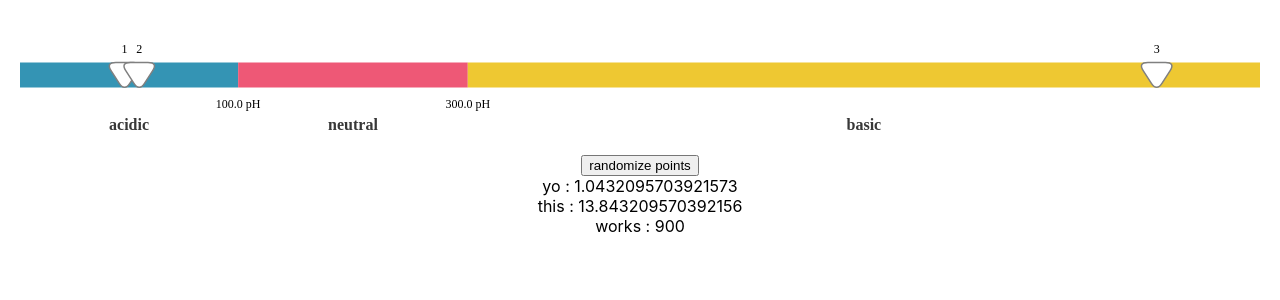
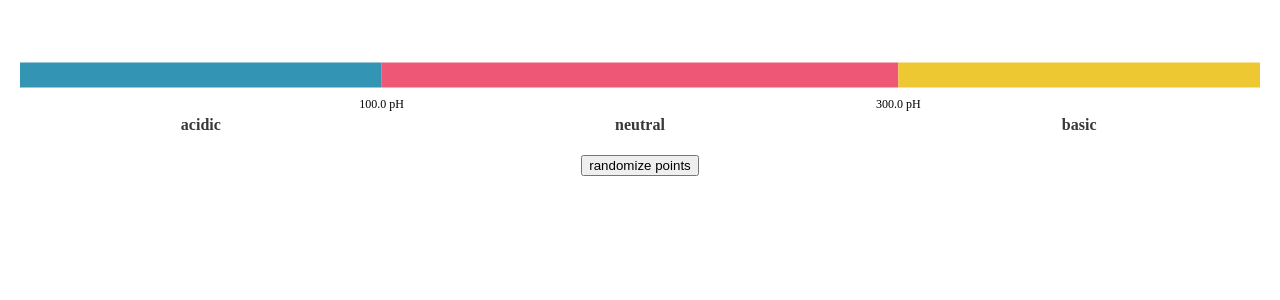
Before and after one commit to daee-kang/bulletgraph, a React (Create React App) app: page / in a window 1280 px wide. Shown: the top 300 px of the page. Built offline with nearby package versions, Linux system fonts and the light colour scheme.

Commit message:
Add created at on tooltip

```diff
--- a/src/App.js
+++ b/src/App.js
@@ -3,11 +3,13 @@ import BulletGraph from './BulletGraph';
 import { useState } from 'react';
 
 function App() {
-  const [points, setPoints] = useState([
-    { name: 'yo', x: 1.043209570392157231 },
-    { name: 'this', x: 13.843209570392157231 },
-    { name: 'works', x: 900 }
-  ]);
+  const [points, setPoints] = useState([]
+    // [
+    //   { name: 'yo', x: 1.043209570392157231 },
+    //   { name: 'this', x: 13.843209570392157231 },
+    //   { name: 'works', x: 900 }
+    // ]
+  );
 
   const [ranges, setRanges] = useState(
     {
@@ -74,19 +76,22 @@ function App() {
   const randomizePoints = () => {
     let numPoints = Math.floor(Math.random() * 6);
     let points = [];
+    let currentDateTime;
 
     for (let i = 0; i < numPoints; i++) {
+      currentDateTime = new Date().toLocaleString().replace(",","").replace(/:.. /," ")
       points.push({
         name: `bulet point ${i + 1}`,
-        x: (Math.random() * 13 + 1)
+        x: (Math.random() * 13 + 1),
+        createdAt: currentDateTime,
       });
     }
-
     setPoints(points);
   };
 
   return (
     <div className="App">
+      {console.log("points", points)}
       {/* the style on the div is just for a test on screen responsiveness */}
       <div>
         <BulletGraph
@@ -100,7 +105,7 @@ function App() {
 
 
       <button onClick={randomizePoints}> randomize points</button>
-      {points.map(point => <div>{point.name} : {point.x}</div>)}
+      {points.map((point, index) => <div key={index}>{point.name} : {point.x}</div>)}
     </div>
   );
 }
--- a/src/BulletGraph.js
+++ b/src/BulletGraph.js
@@ -305,8 +305,8 @@ const BulletGraph = (props) => {
         //if just comment out one of these lines if we don't want it for sure across the graph
         if (point.value !== undefined) toFindWidths.push(`value: ${point.value}`);
         if (point.name !== undefined) toFindWidths.push(point.name);
-        if (point.index !== undefined) toFindWidths.push(point.index);
-        let maxWidth = Math.max(...toFindWidths.map(w => ctx.measureText(w).width)) + tooltipPadding * 2;
+        if (point.createdAt !== undefined) toFindWidths.push(point.createdAt);
+        let maxWidth = Math.max(...toFindWidths.map(w => ctx.measureText(w).width)) + tooltipPadding * 5;
 
         //adjust x if going past boundaries based on max width
         if (x - maxWidth / 2 < BAR_PADDING) x = maxWidth / 2 + BAR_PADDING;
@@ -317,22 +317,23 @@ const BulletGraph = (props) => {
 
         ctx.fillStyle = 'black';
         ctx.globalAlpha = 0.75;
-        ctx.fillRect(x - maxWidth / 2, y, maxWidth, totalHeight + tooltipPadding * 2);
+        ctx.fillRect(x - maxWidth / 2, y, maxWidth, totalHeight + tooltipPadding * 3);
         ctx.globalAlpha = 1.0;
 
         ctx.fillStyle = 'white';
         ctx.font = '12px Rubik';
         ctx.textAlign = 'center';
 
-        if (point.index !== undefined) {
-            ctx.fillText(`Index: ${point.index + 1}`, x, y + 10 + tooltipPadding);
-            y += 14;
-        }
         if (point.name !== undefined) {
             ctx.fillText(`Name: ${point.name}`, x, y + 10 + tooltipPadding);
             y += 14;
         }
-        ctx.fillText(`Value: ${point.value}`, x, y + 10 + tooltipPadding);
+        if (point.value !== undefined) {
+            ctx.fillText(`Value: ${point.value}`, x, y + 10 + tooltipPadding);
+            y += 14;
+        }
+        // The last tooltip item cannot have an extra 14 pixels on the y axis
+        ctx.fillText(`Created At: ${point.createdAt}`, x, y + 10 + tooltipPadding);
     };
 
     //https://stackoverflow.com/questions/1255512/how-to-draw-a-rounded-rectangle-using-html-canvas
@@ -401,6 +402,7 @@ const BulletGraph = (props) => {
     };
 
     const drawNumber = (ctx, count, xAxis, yAxis, isHovered) => {
+        // create
         ctx.fillStyle = 'black';
         ctx.textAlign = 'center';
         ctx.font = '12px Rubik';
@@ -431,6 +433,7 @@ const BulletGraph = (props) => {
 
     //DRAW
     const draw = ctx => {
+
         //clear the canvas on redraw
         ctx.clearRect(0, 0, canvasRef.current.width, canvasRef.current.height);
         canvasRef.current.onmousemove = null;
@@ -451,7 +454,8 @@ const BulletGraph = (props) => {
                 path: point,
                 name: points[i].name,
                 value: points[i].x,
-                index: i
+                createdAt: points[i].createdAt,
+                index: i,
             });
             //draw labels eventually
             drawNumber(ctx, i + 1, getWorldX(points[i].x), GRAPH_HEIGHT + GRAPH_Y, hoveredPoint === i);
@@ -465,6 +469,7 @@ const BulletGraph = (props) => {
             let y = e.clientY;
 
             for (let point of drawnPoints) {
+                console.log("asdf", point.createdAt)
                 if (ctx.isPointInPath(point.path, x, y)) {
                     if (hoveredPoint !== point.index) {
                         hoveredPoint = point.index;
@@ -486,7 +491,7 @@ const BulletGraph = (props) => {
             }
         };
 
-
+        console.log("drawnPoints", drawnPoints);
     };
 
     useEffect(() => {
```
